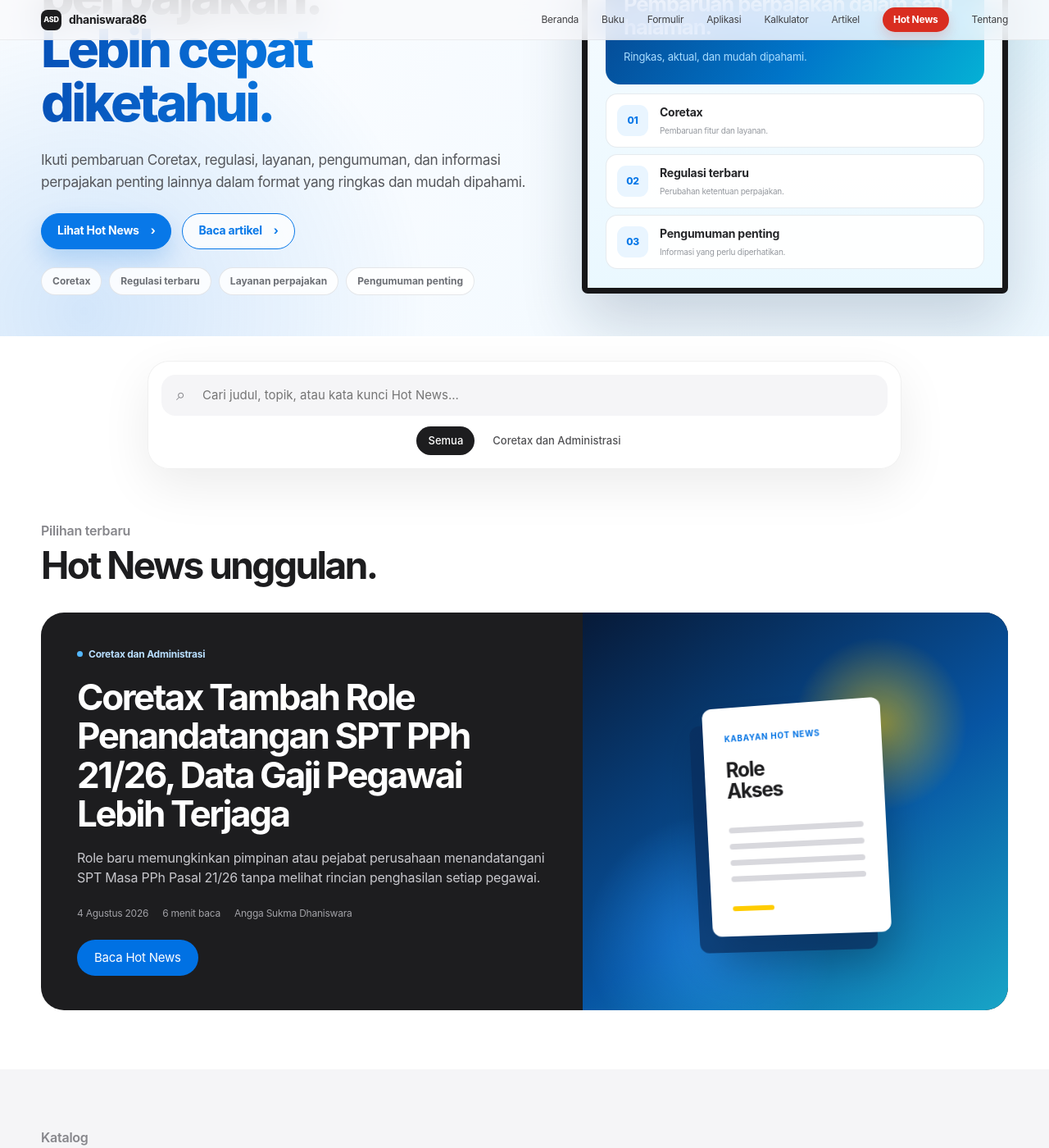
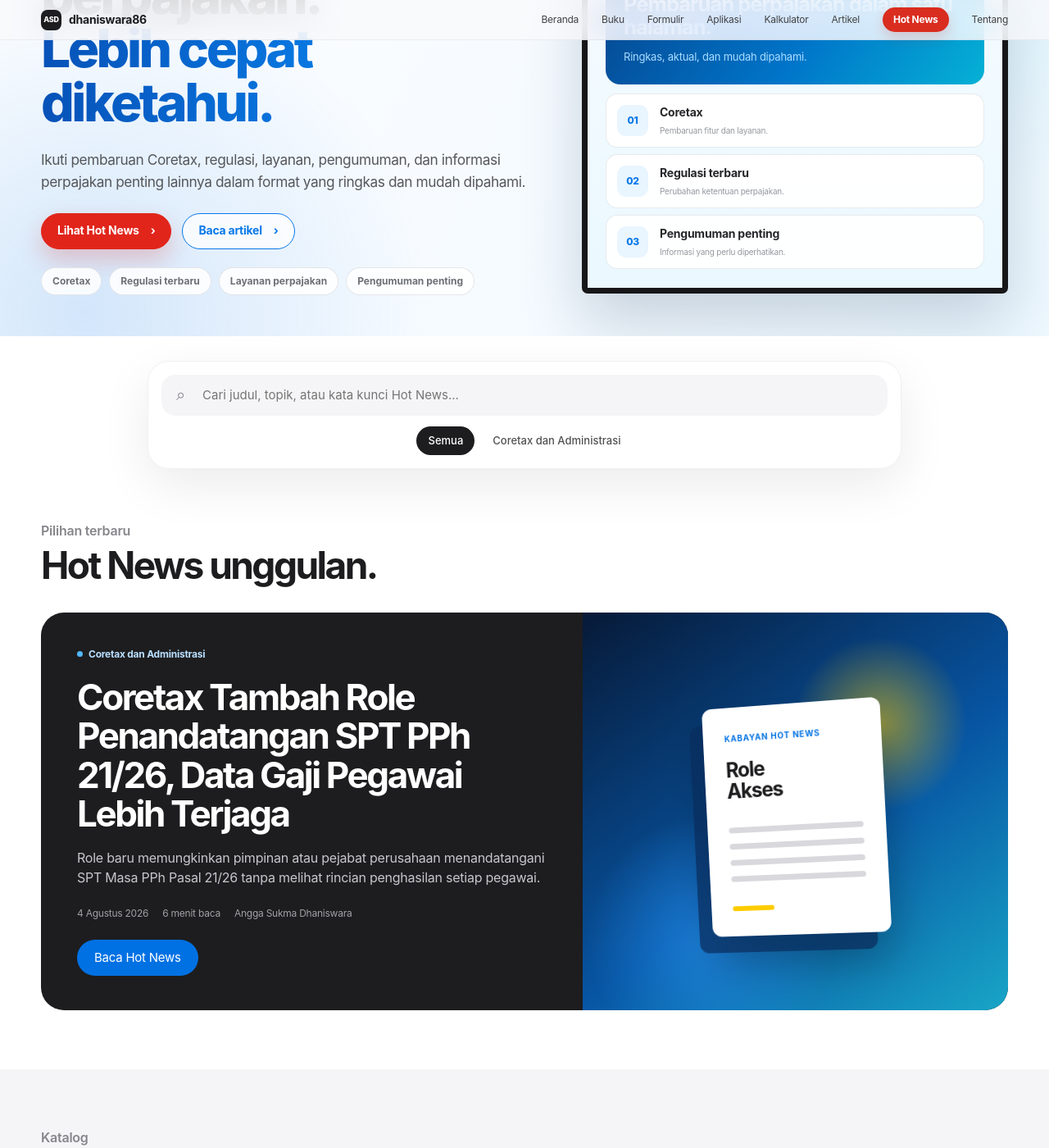
Before and after one commit to dhaniswara86/dhaniswara86.github.io, a Jekyll site: the page built from hotnews.html, in a window 1280 px wide and 1400 px high, scrolled down 296 px. Shown: the whole window at 82% size. Built offline with Jekyll 4.4.1, drawn with Linux system fonts in a browser that asks for light colours.

Commit message:
Update kabayan-news-button styles for primary and hover

```diff
--- a/assets/css/hotnews-katalog.css
+++ b/assets/css/hotnews-katalog.css
@@ -317,13 +317,23 @@
 }
 
 .kabayan-news-button-primary {
-  color: var(--white);
-  background: #0878e8;
-  box-shadow: 0 13px 28px rgba(0, 113, 227, 0.20);
+  color: #ffffff;
+
+  border-color: #e1251b;
+  background: #e1251b;
+
+  box-shadow:
+    0 13px 28px rgba(225, 37, 27, 0.22);
 }
 
 .kabayan-news-button-primary:hover {
-  background: #006ad4;
+  color: #ffffff;
+
+  border-color: #bd1e16;
+  background: #bd1e16;
+
+  box-shadow:
+    0 16px 32px rgba(189, 30, 22, 0.26);
 }
 
 .kabayan-news-button-secondary {
```
